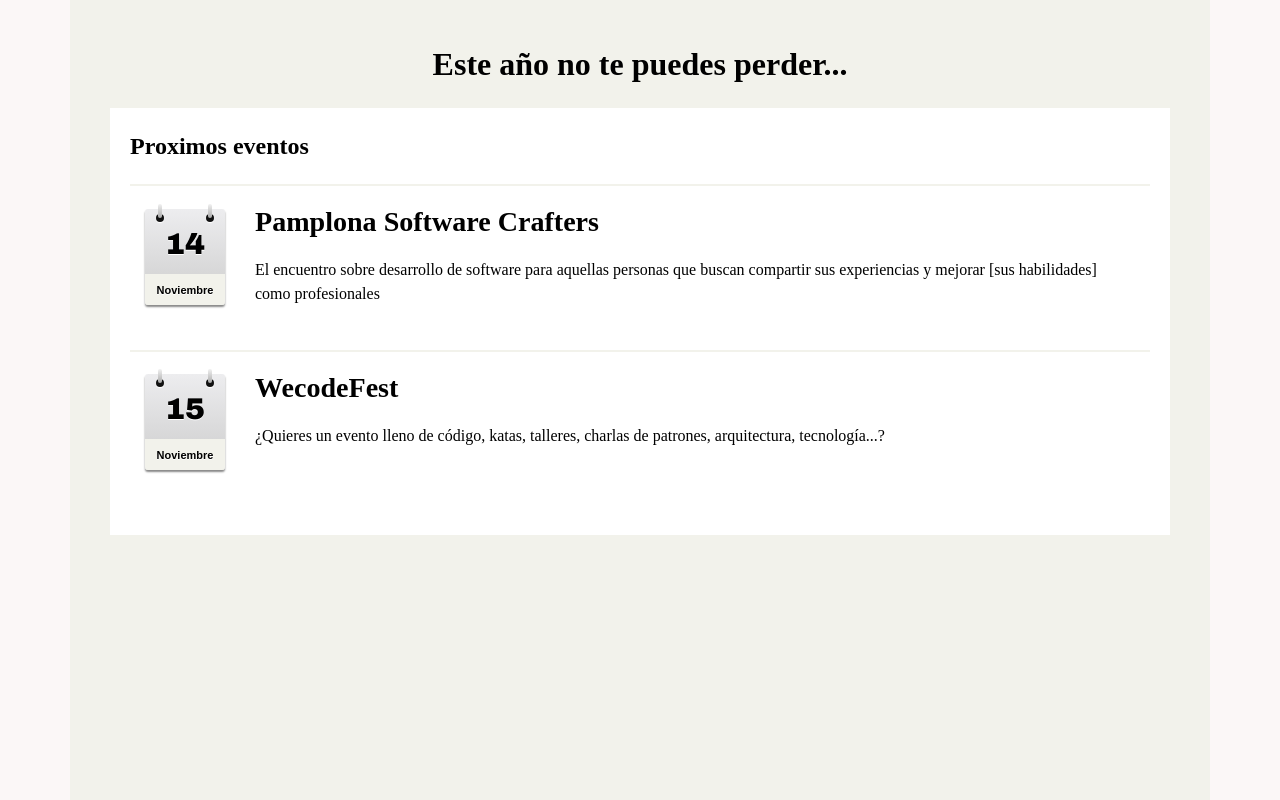
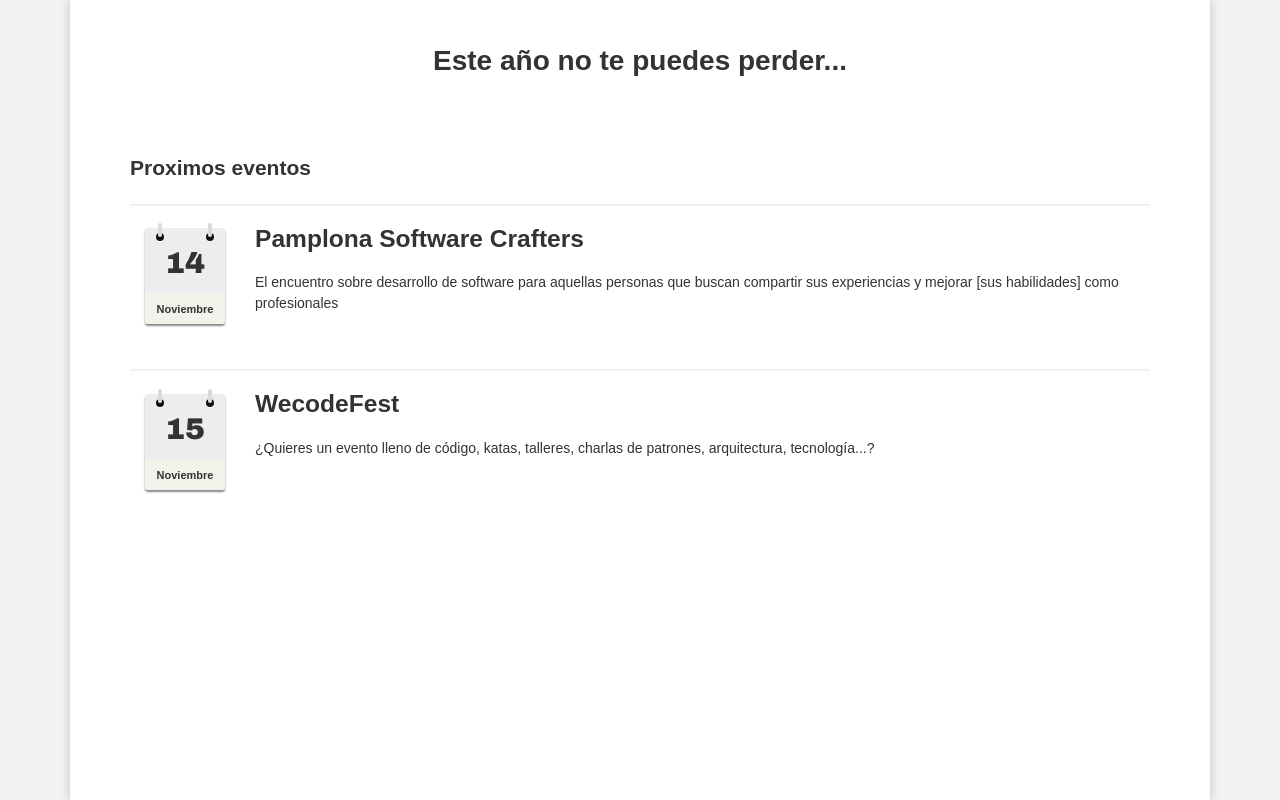
Before and after one commit to silviademiguel7/talk-schedules, an Angular app: page /events in a window 1280 px wide. Built offline with nearby package versions, Linux system fonts and the light colour scheme.

Commit message:
styles: add custom properties

```diff
--- a/src/app/app.component.css
+++ b/src/app/app.component.css
@@ -1,14 +1,15 @@
 .wrapper {
   margin: auto;
-  padding: 0px 40px;
+  padding: 0px var(--space-large);
   height: 100vh;
-  background-color: rgb(251, 247, 247);
+  background-color: var(--primary-color);
 }
 
 .content {
-  background-color: rgb(242, 242, 235);
+  background-color: white;
+  box-shadow: 0px 0px 10px 0px var(--shadow-color);
   height: 100%;
   max-width: 1140px;
   margin: auto;
-  padding: 40px;
+  padding: var(--space-large);
 }
--- a/src/app/features/task-schedules/delivery/event-list/event-list.component.css
+++ b/src/app/features/task-schedules/delivery/event-list/event-list.component.css
@@ -1,12 +1,13 @@
 .title {
   text-align: center;
+  margin-bottom: var(--space-xlarge);
 }
 
 .subtitle {
   margin-bottom: 20px;
 }
 .container {
-  margin-top: 20px;
+  margin-top: var(--space-base);
   display: flex;
   flex-direction: column;
   justify-content: center;
@@ -14,45 +15,36 @@
 }
 
 .section-container {
-  padding: 20px;
+  padding: var(--space-base);
   background-color: white;
 }
 
 .single-event {
   display: flex;
-  margin: 20px 0px;
-  padding: 15px;
-  border-top: 2px solid rgb(242 242 235) !important;
+  margin: var(--space-base) 0px;
+  padding: var(--space-medium);
+  border-top: 2px solid rgb(242 242 235);
 }
 
 .info {
-  margin-left: 20px;
+  margin-left: var(--space-base);
 }
 
 .info_title {
   font-weight: bold;
-  margin-bottom: 15px;
+  margin-bottom: var(--space-medium);
 }
 
 /* First we style the container element.  */
 .calendar {
-  margin: 0.25em 10px 10px 0;
-  padding-top: 5px;
+  margin: 0.25em var(--space-small) var(--space-small) 0;
+  padding-top: var(--space-xsmall);
   float: left;
   width: 80px;
   background: #ededef;
-  background: -webkit-gradient(
-    linear,
-    left top,
-    left bottom,
-    from(#ededef),
-    to(#ccc)
-  );
-  background: -moz-linear-gradient(top, #ededef, #ccc);
   font: bold 30px/60px Arial Black, Arial, Helvetica, sans-serif;
   text-align: center;
-  color: #000;
-  text-shadow: #fff 0 1px 0;
+  color: var(--font-color);
   border-radius: 3px;
   position: relative;
   box-shadow: 0 2px 2px #888;
@@ -62,12 +54,11 @@
 .calendar em {
   display: block;
   font: normal bold 11px/30px Arial, Helvetica, sans-serif;
-  color: black;
-
+  color: var(--font-color);
   background: rgb(242, 242, 235);
   border-bottom-right-radius: 3px;
   border-bottom-left-radius: 3px;
-  border-top: 1px solid rgb(242, 242, 235);
+  border-top: 1px solid var(--primary-color);
 }
 
 /* Now I am styling the pseudo elements. Container’s pseudo elements (:before and :after) are used to create thos circles, "holes in te paper". */
@@ -101,14 +92,6 @@
   width: 4px;
   height: 14px;
   background: #dadada;
-  background: -webkit-gradient(
-    linear,
-    left top,
-    left bottom,
-    from(#f1f1f1),
-    to(#aaa)
-  );
-  background: -moz-linear-gradient(top, #f1f1f1, #aaa);
   z-index: 2;
   border-radius: 2px;
 }
--- a/src/app/features/task-schedules/delivery/schedules/schedules.component.css
+++ b/src/app/features/task-schedules/delivery/schedules/schedules.component.css
@@ -1,6 +1,6 @@
 .title {
   text-align: center;
-  margin-bottom: 20px;
+  margin-bottom: var(--space-xlarge);
 }
 .container {
   display: flex;
@@ -9,34 +9,60 @@
   justify-content: center;
 }
 .subtitle {
-  margin-bottom: 15px;
+  margin-bottom: var(--space-medium);
 }
 
 .container_filter {
   display: flex;
   flex-direction: column;
   justify-content: center;
-  margin-bottom: 15px;
+  margin-bottom: var(--space-xlarge);
 }
 
 .filter_input {
-  margin-bottom: 10px;
+  margin-bottom: var(--space-medium);
 }
 
 .container_filter :last-child {
   margin-bottom: 0px;
 }
 
+.container_option-views {
+  width: 50%;
+  display: flex;
+  flex-direction: row;
+  justify-content: space-evenly;
+  margin-bottom: var(--space-base);
+}
+
+.option-views_item {
+  padding: var(--space-small) var(--space-base);
+  background-color: var(--secondary-color);
+  border: 1px solid #e0e0e0;
+}
+
+.option-views_item:hover {
+  cursor: pointer;
+  transform: scale(1.1);
+  box-shadow: 0px 0px 10px 0px rgba(0, 0, 0, 0.2);
+}
+
+.option-views_item.active {
+  background-color: var(--primary-color);
+  box-shadow: 0px 0px 10px 0px rgba(0, 0, 0, 0.2);
+}
+
 .container_list {
-  background-color: white;
-  padding: 20px;
+  background-color: var(--primary-color);
+  padding: var(--space-base);
+  min-width: 70%;
 }
 
 .list_title-day {
-  margin-bottom: 10px;
+  margin-bottom: var(--space-small);
   color: gray;
 }
 
 .list_item {
-  margin-bottom: 10px;
+  margin-bottom: var(--space-small);
 }
--- a/src/styles.css
+++ b/src/styles.css
@@ -19,6 +19,10 @@
 html,
 body {
   height: 100%;
+  font-family: Arial, Helvetica, sans-serif;
+  font-size: var(--font-size-base);
+  line-height: 1.5;
+  color: var(--font-color);
 }
 /*
     Typographic tweaks!
@@ -78,3 +82,23 @@
 a:visited {
   color: inherit;
 }
+
+/*
+    Custom properties
+  */
+
+:root {
+  --font-size-base: 14px;
+  --font-color: #333;
+
+  --primary-color: #f2f2f2;
+  --secondary-color: white;
+  --shadow-color: rgba(0, 0, 0, 0.2);
+
+  --space-xlarge: 50px;
+  --space-large: 40px;
+  --space-base: 20px;
+  --space-medium: 15px;
+  --space-small: 10px;
+  --space-xsmall: 5px;
+}
```
